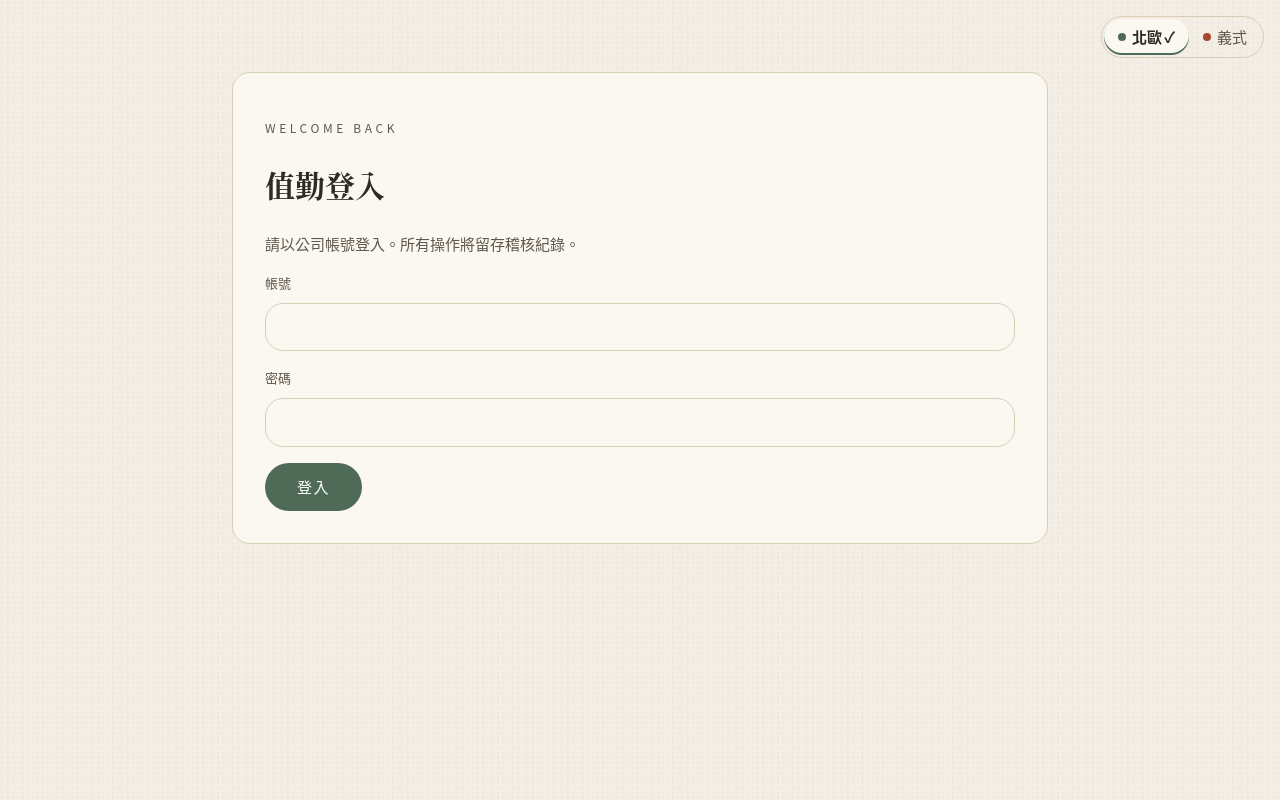
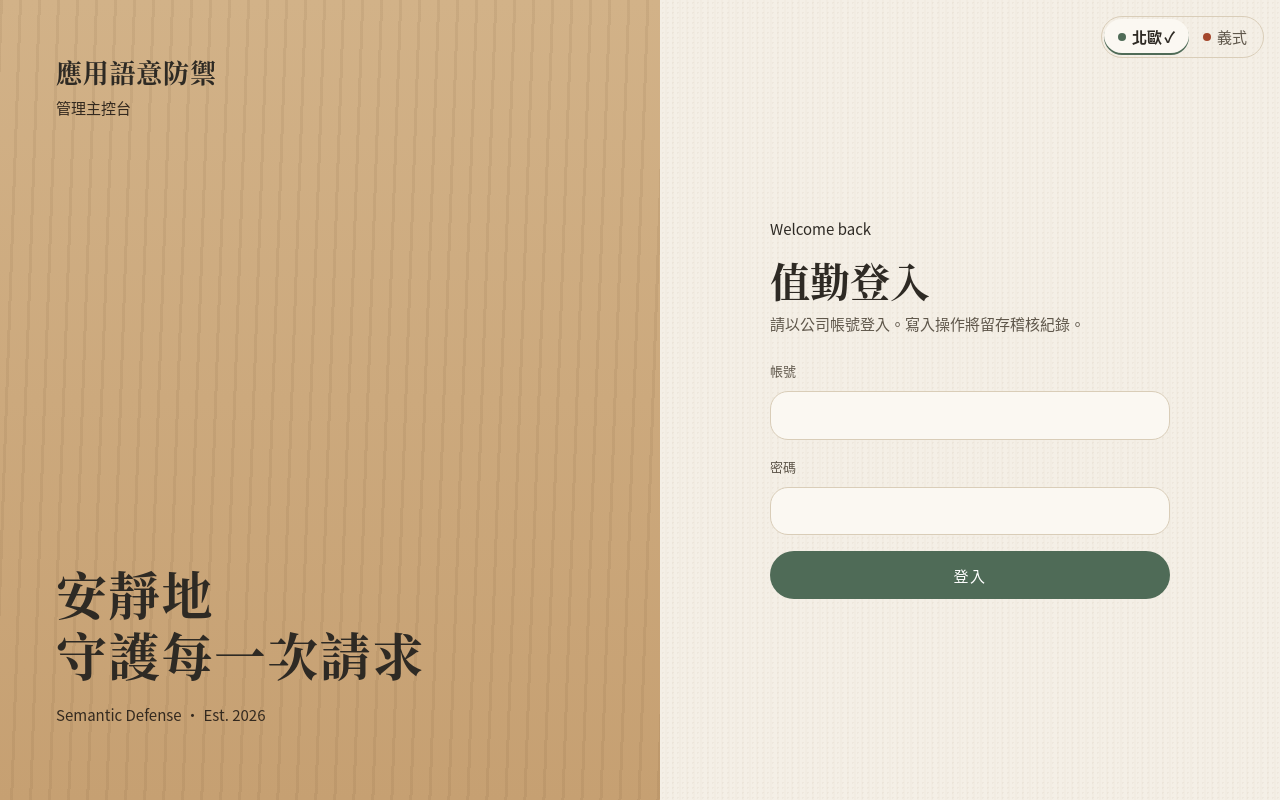
Before and after one commit to stu93814ai-Arron/semantic-defense, a React (Vite) app in the folder apps/console/: page /login in a window 1280 px wide. Built offline with nearby package versions, Linux system fonts and the light colour scheme; no server answers.

Commit message:
feat(console): 登入頁改為對開木紋品牌與值勤表單版面
視覺對齊 console-login 稿：左側品牌與標語、右側既有帳密流程；
testid、端點與登入後導向 /judgments 不變。顏色走主題 token。

```diff
--- a/apps/console/src/pages/LoginPage.tsx
+++ b/apps/console/src/pages/LoginPage.tsx
@@ -1,5 +1,5 @@
 import { useState, type FormEvent } from "react";
-import { useNavigate } from "react-router-dom";
+import { useLocation, useNavigate } from "react-router-dom";
 import { useAuth } from "../auth";
 import type { Role } from "../roles";
 
@@ -9,10 +9,91 @@ function homeFor(role: Role): string {
   return "/admin/users";
 }
 
+function isExpiredState(state: unknown): boolean {
+  return Boolean(state && typeof state === "object" && (state as { expired?: unknown }).expired === true);
+}
+
+function LoginBrand() {
+  return (
+    <section className="login-page__brand" aria-label="應用語意防禦">
+      <div className="login-page__brand-top">
+        <p className="login-page__product">應用語意防禦</p>
+        <p className="eyebrow login-page__on-wood">管理主控台</p>
+      </div>
+      <div className="login-page__brand-bottom">
+        <p className="login-page__tagline">
+          安靜地
+          <br />
+          守護每一次請求
+        </p>
+        <p className="eyebrow login-page__on-wood">Semantic Defense · Est. 2026</p>
+      </div>
+    </section>
+  );
+}
+
+function LoginForm(props: {
+  username: string;
+  password: string;
+  busy: boolean;
+  expired: boolean;
+  error: string | null;
+  onUsername: (value: string) => void;
+  onPassword: (value: string) => void;
+  onSubmit: (e: FormEvent) => void;
+}) {
+  return (
+    <section className="login-page__panel">
+      <div className="login-page__form-wrap">
+        <p className="eyebrow">Welcome back</p>
+        <h1>值勤登入</h1>
+        <p className="login-page__lead">請以公司帳號登入。寫入操作將留存稽核紀錄。</p>
+        {props.expired ? (
+          <p className="login-page__timeout" role="status">
+            工作階段已逾時，請重新登入。
+          </p>
+        ) : null}
+        <form onSubmit={props.onSubmit}>
+          <label>
+            帳號
+            <input
+              data-testid="login-username"
+              value={props.username}
+              onChange={(ev) => props.onUsername(ev.target.value)}
+              autoComplete="username"
+            />
+          </label>
+          <label>
+            密碼
+            <input
+              data-testid="login-password"
+              type="password"
+              value={props.password}
+              onChange={(ev) => props.onPassword(ev.target.value)}
+              autoComplete="current-password"
+            />
+          </label>
+          <button
+            className="btn btn-primary login-page__submit"
+            data-testid="login-submit"
+            type="submit"
+            disabled={props.busy}
+          >
+            登入
+          </button>
+        </form>
+        {props.error ? <p data-testid="login-error">{props.error}</p> : null}
+      </div>
+    </section>
+  );
+}
+
 /** 結構向登入頁；同步登入後再 client navigate。 */
 export function LoginPage() {
   const { login } = useAuth();
   const navigate = useNavigate();
+  const location = useLocation();
+  const expired = isExpiredState(location.state);
   const [username, setUsername] = useState("");
   const [password, setPassword] = useState("");
   const [error, setError] = useState<string | null>(null);
@@ -32,46 +113,18 @@ export function LoginPage() {
   }
 
   return (
-    <main>
-      <div className="card">
-        <p style={{ letterSpacing: "0.3em", fontSize: "var(--text-eyebrow)", color: "var(--color-text-muted)" }}>
-          WELCOME BACK
-        </p>
-        <h1>值勤登入</h1>
-        <p style={{ color: "var(--color-text-muted)" }}>
-          請以公司帳號登入。所有操作將留存稽核紀錄。
-        </p>
-        <form onSubmit={onSubmit}>
-          <label>
-            帳號
-            <input
-              data-testid="login-username"
-              value={username}
-              onChange={(ev) => setUsername(ev.target.value)}
-              autoComplete="username"
-            />
-          </label>
-          <label>
-            密碼
-            <input
-              data-testid="login-password"
-              type="password"
-              value={password}
-              onChange={(ev) => setPassword(ev.target.value)}
-              autoComplete="current-password"
-            />
-          </label>
-          <button
-            className="btn btn-primary"
-            data-testid="login-submit"
-            type="submit"
-            disabled={busy}
-          >
-            登入
-          </button>
-        </form>
-        {error ? <p data-testid="login-error">{error}</p> : null}
-      </div>
+    <main className="login-page">
+      <LoginBrand />
+      <LoginForm
+        username={username}
+        password={password}
+        busy={busy}
+        expired={expired}
+        error={error}
+        onUsername={setUsername}
+        onPassword={setPassword}
+        onSubmit={onSubmit}
+      />
     </main>
   );
 }
--- a/apps/console/src/styles/base.css
+++ b/apps/console/src/styles/base.css
@@ -532,3 +532,105 @@ label {
 [data-testid="health-alert-feed"] h2 {
   margin: 0 0 8px;
 }
+
+
+/* 登入頁：對開木紋品牌＋表單；色彩隨北歐／義式 token 切換。 */
+main.login-page {
+  max-width: none;
+  width: 100%;
+  margin: 0;
+  padding: 0;
+  min-height: 100vh;
+  display: flex;
+}
+
+.login-page__brand {
+  flex: 1;
+  min-width: 0;
+  display: flex;
+  flex-direction: column;
+  justify-content: space-between;
+  padding: var(--space-8) var(--space-8) var(--space-9);
+  color: var(--color-on-wood);
+  background:
+    var(--texture-wood),
+    linear-gradient(180deg, var(--color-wood-from), var(--color-wood-to));
+}
+
+.login-page__product,
+.login-page__tagline {
+  font-family: var(--font-serif);
+  font-weight: var(--font-title-weight);
+  margin: 0;
+  letter-spacing: 0.03em;
+  color: var(--color-on-wood);
+}
+
+.login-page__product {
+  font-size: 26px;
+  line-height: 1.2;
+}
+
+.login-page__tagline {
+  font-size: clamp(32px, 4vw, 52px);
+  line-height: 1.2;
+  margin: 0 0 var(--space-4);
+}
+
+.login-page__on-wood {
+  color: var(--color-on-wood-muted);
+  margin: var(--space-2) 0 0;
+}
+
+.login-page__panel {
+  width: min(620px, 100%);
+  flex: none;
+  display: flex;
+  align-items: center;
+  justify-content: center;
+  padding: var(--space-8) var(--space-6);
+}
+
+.login-page__form-wrap {
+  width: min(400px, 100%);
+}
+
+.login-page__form-wrap h1 {
+  font-size: var(--text-title);
+  line-height: 1.15;
+  margin: var(--space-1) 0 var(--space-2);
+}
+
+.login-page__lead {
+  color: var(--color-text-muted);
+  margin: 0 0 var(--space-5);
+  line-height: 1.7;
+}
+
+.login-page__timeout {
+  margin: 0 0 var(--space-5);
+  padding: var(--space-3) var(--space-4);
+  border: 1px solid var(--color-warning);
+  border-radius: var(--radius-md);
+  color: var(--color-warning);
+  background: color-mix(in srgb, var(--color-warning) 8%, var(--color-surface));
+}
+
+.login-page__submit {
+  width: 100%;
+}
+
+@media (max-width: 800px) {
+  main.login-page {
+    flex-direction: column;
+  }
+
+  .login-page__brand {
+    min-height: auto;
+    padding: var(--space-6);
+  }
+
+  .login-page__panel {
+    width: 100%;
+  }
+}
```
Also changed, not shown: 1 other file (tests, documents, lock files or other folders).
